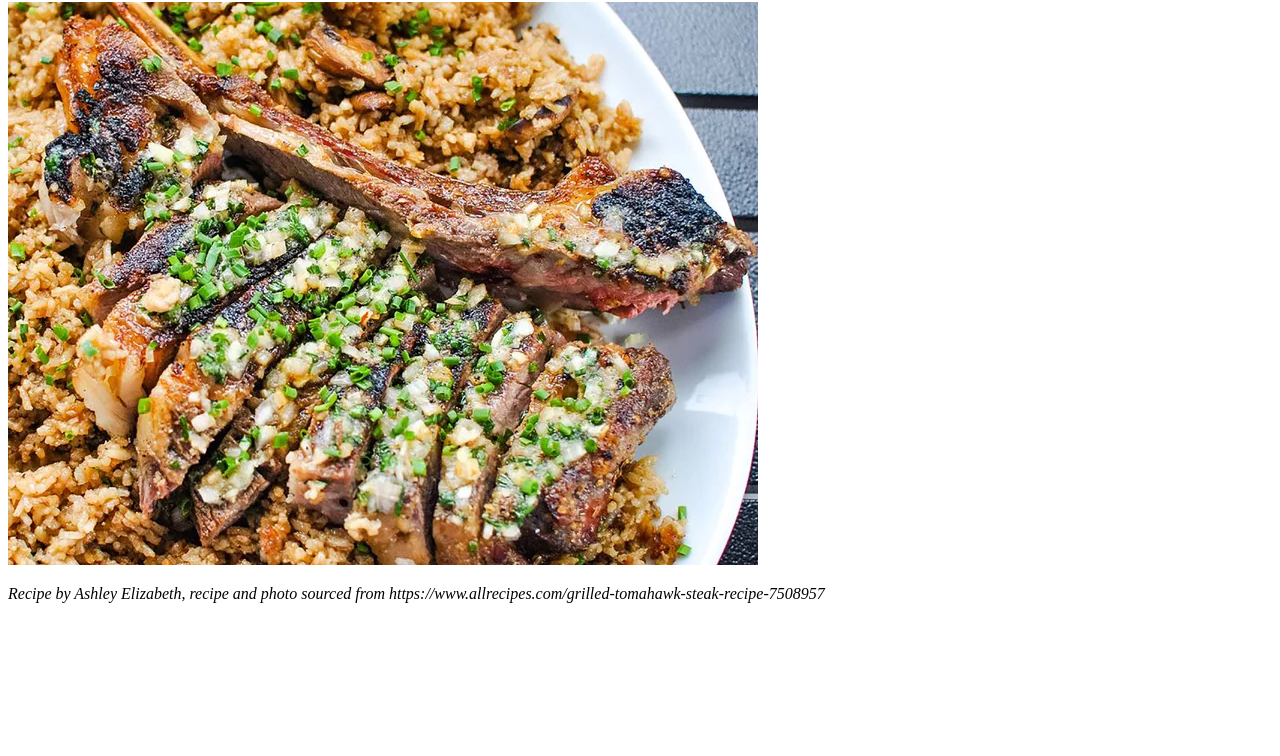
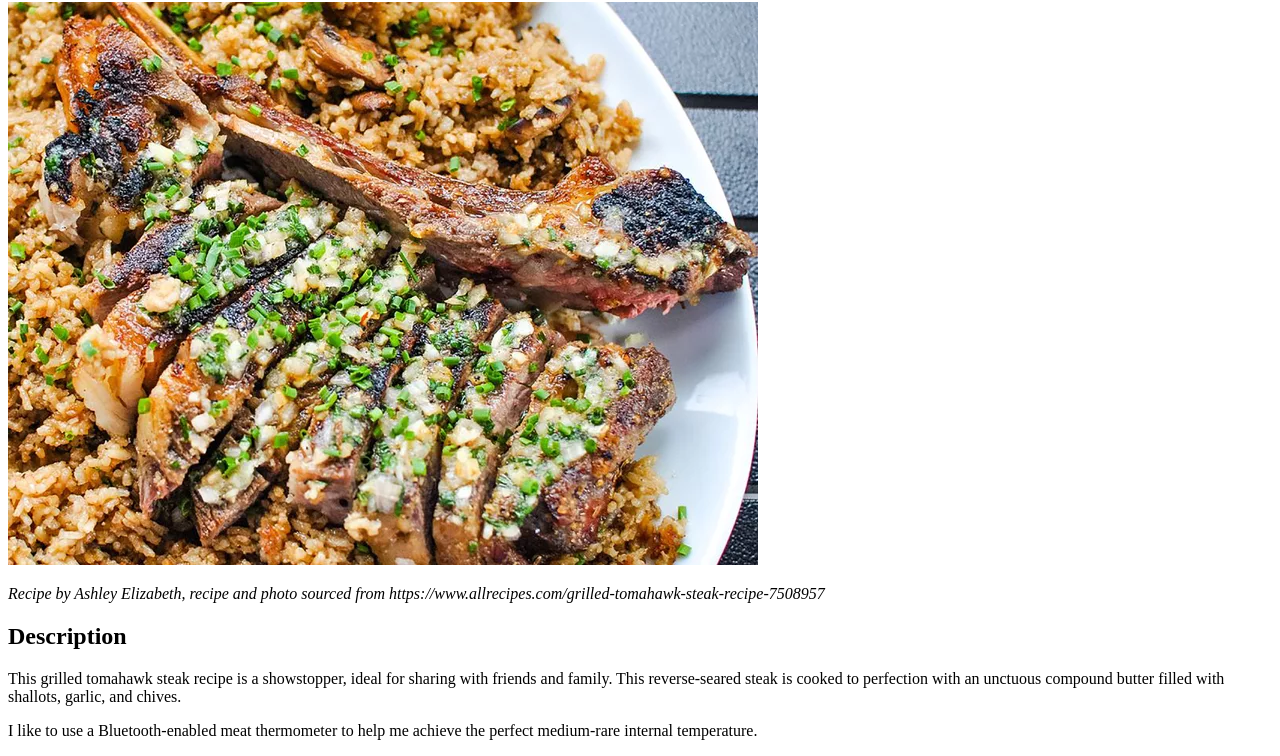
Before and after one commit to ibrahimshamsi/odin-recipes, a plain HTML site: page recipes/grilled-tomahawk-steak.html in a window 1280 px wide. Shown: the part 78-834 px from the top of the page. Before the commit the page ends 800 px from the top, so only its background shows below. Drawn offline with Linux system fonts and the light colour scheme.

Commit message:
add and populate tomahawk steak description to page

```diff
--- a/recipes/grilled-tomahawk-steak.html
+++ b/recipes/grilled-tomahawk-steak.html
@@ -10,5 +10,10 @@
         <!--image and recipe acquired from external source an should be attributed for posterity-->
         <p><em>Recipe by Ashley Elizabeth, recipe and photo sourced from https://www.allrecipes.com/grilled-tomahawk-steak-recipe-7508957</em></p>
 
+        <h2>Description</h2>
+        <p>This grilled tomahawk steak recipe is a showstopper, ideal for sharing with friends and family. This reverse-seared steak is cooked to perfection with an unctuous compound butter filled with shallots, garlic, and chives.</p>
+        <p>I like to use a Bluetooth-enabled meat thermometer to help me achieve the perfect medium-rare internal temperature.</p>
+
+
     </body>
 </html>
```
